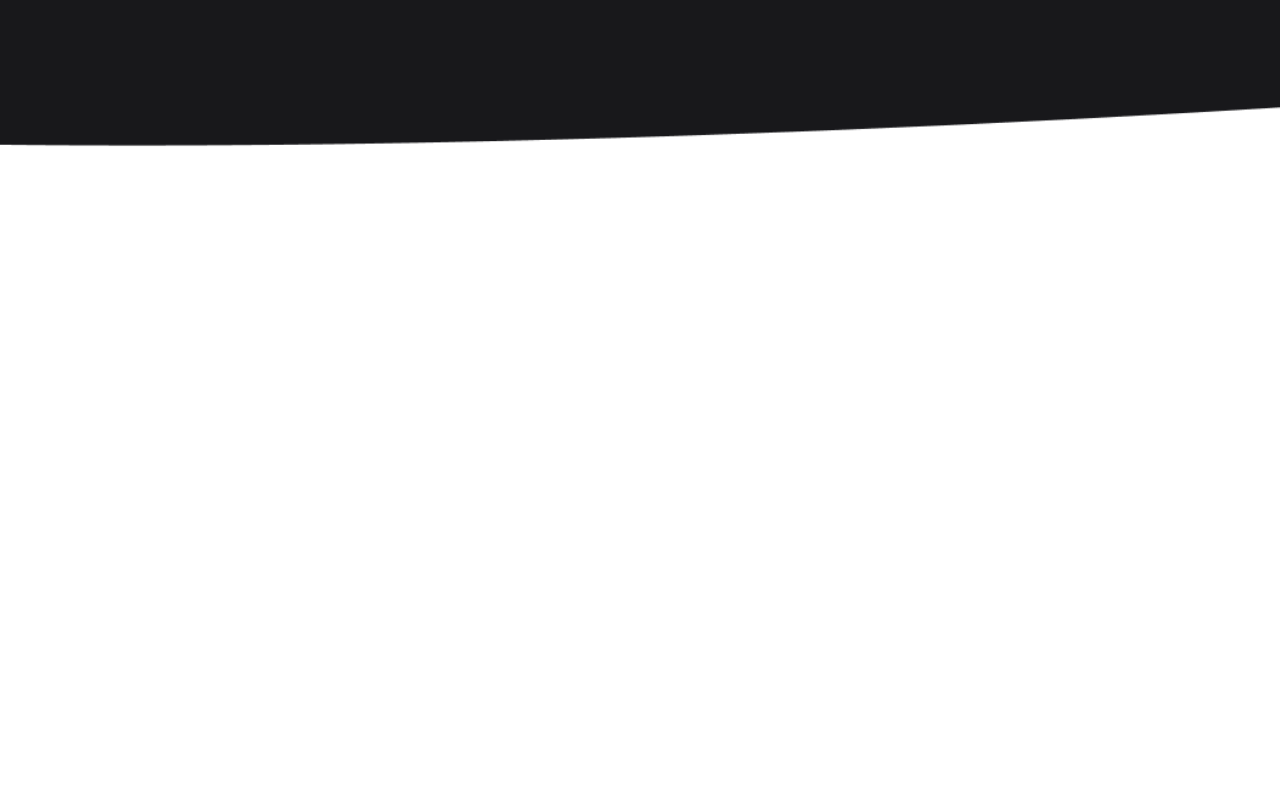
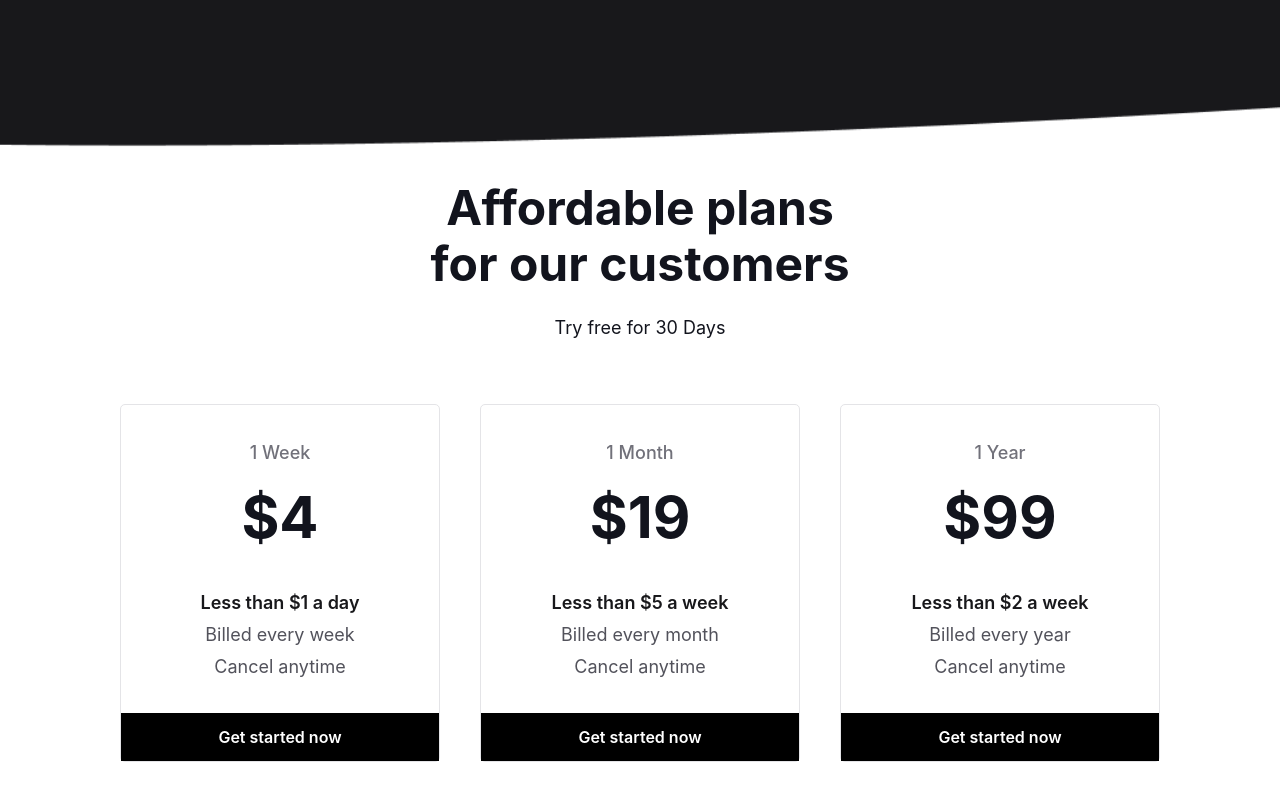
Before and after one commit to gallesSs/Cyber-Security-Landing, a React (Vite) app: page / in a window 1280 px wide. Shown: the part 2922-3722 px from the top of the page. Before the commit the page ends 3102 px from the top, so only its background shows below. Built offline with nearby package versions, Linux system fonts and the light colour scheme.

Commit message:
plans section done

```diff
--- a/src/App.jsx
+++ b/src/App.jsx
@@ -1,12 +1,12 @@
 import Features from "./components/Features/Features.jsx";
 import Header from "./components/Header/Header.jsx";
 import Hero from "./components/Hero/Hero.jsx";
-import Review from "./components/Review/Review.jsx";
 import data from "./DATA/Advantages/data.json";
-import review from "../public/Reviews/reviews-bg.png";
 import AdvantagesList from "./components/Advantage/AdvantagesList.jsx";
 import ReviewList from "./components/Review/ReviewList.jsx";
 import reviewData from "./DATA/Reviews/data.json";
+import PlanList from "./components/Plans/PlanList.jsx";
+import plans from "./DATA/Plans/data.json";
 
 const App = () => {
   return (
@@ -16,16 +16,7 @@ const App = () => {
       <Features />
       <AdvantagesList data={data} />
       <ReviewList data={reviewData} />
-      {/* <section
-        style={{
-          backgroundImage: `url(${review})`,
-          backgroundRepeat: "no-repeat",
-        }}
-        className="text-white">
-        <h2>Trusted by 1200+ world class businesses</h2>
-        <Review count={4} />
-        <Review count={5} />
-      </section> */}
+      <PlanList data={plans} />
     </div>
   );
 };
@@ -66,12 +57,12 @@ export default App;
  - [x] Second content section
  - [x] Done with data from json file
 
-FIXME: Reviews Section
- - [ ] Review as a single component
- - [ ] Responsive
- - [ ] Slidebar
+ Reviews Section
+ - [x] Review as a single component
+ - [x] Responsive
+ - [x] Slidebar
 
- Plans
+FIXME: Plans
  - [ ] Plans as single components
  - [ ] Data from .json file
  - [ ] Hover styles
@@ -83,7 +74,7 @@ FIXME: Reviews Section
 
  📱 Responsiveness
  - [ ] Mobile-first styling
- - [ ] Test breakpoints: 360px, 768px, 1024px, 1280px
+ - [ ] Test breakpoints: 375px, 1600px only
  - [ ] Smooth scroll for anchor links
 
  💡 UI Enhancements
--- /dev/null
+++ b/src/DATA/Plans/data.json
@@ -0,0 +1,26 @@
+[
+{
+  "title": "1 Week",
+  "price": "$4",
+  "subtitle": "Less than $1 a day",
+  "billing": "Billed every week",
+  "cancelPolicy": "Cancel anytime",
+  "buttonText": "Get started now"
+},
+{
+  "title": "1 Month",
+  "price": "$19",
+  "subtitle": "Less than $5 a week",
+  "billing": "Billed every month",
+  "cancelPolicy": "Cancel anytime",
+  "buttonText": "Get started now"
+},
+{
+  "title": "1 Year",
+  "price": "$99",
+  "subtitle": "Less than $2 a week",
+  "billing": "Billed every year",
+  "cancelPolicy": "Cancel anytime",
+  "buttonText": "Get started now"
+}
+]
--- a/src/components/Advantage/Advantage.jsx
+++ b/src/components/Advantage/Advantage.jsx
@@ -6,7 +6,7 @@ const Advantages = ({ url, h2, p, reverse }) => {
     <ul
       className={clsx(
         "px-16 flex flex-col justify-center items-center gap-4 md:px-38 md:justify-between",
-        reverse ? "md:flex-row-reverse" : "flex-row"
+        reverse ? "md:flex-row-reverse" : "md:flex-row"
       )}>
       <img src={url} alt="image-advantage" className="w-85.75 md:w-143" />
       <div className="flex flex-col justify-center items-center gap-4 md:items-start md:gap-7.5">
--- a/src/components/Hero/Hero.jsx
+++ b/src/components/Hero/Hero.jsx
@@ -26,7 +26,7 @@ const Hero = () => {
         access. Use data as needed and provide security.
       </p>
       <button
-        className={`${s.btn} flex gap-2.5 justify-center items-center px-5 py-4 bg-[#EF4444] text-white rounded-[3px] font-semibold max-w-68 transition-all duration-300 hover:bg-red-600 hover:scale-102`}>
+        className={`${s.btn} flex gap-2.5 justify-center items-center px-5 py-4 bg-[#EF4444] text-white rounded-[3px] font-semibold max-w-68 transition-all duration-300 hover:bg-red-600 active:bg-red-600 hover:scale-102 cursor-pointer`}>
         <IoIosSearch />
         Scan Your Website - Free!
       </button>
--- /dev/null
+++ b/src/components/Plans/Plan.jsx
@@ -0,0 +1,35 @@
+const Plan = ({
+  title,
+  price,
+  subtitle,
+  billing,
+  cancelPolicy,
+  buttonText,
+}) => {
+  return (
+    <>
+      <span className="text-[#71717A] text-[18px] font-medium leading-8">
+        {title}
+      </span>
+      <span className="text-[#12141D] text-[58px] font-bold leading-18 mb-5.5">
+        {price}
+      </span>
+      <div className="flex flex-col justify-center items-center mb-4.5">
+        <span className="text-[18px] font-semibold leading-8 text-[#18181B]">
+          {subtitle}
+        </span>
+        <span className="text-[#52525B] text-[18px] leading-8">{billing}</span>
+        <span className="text-[#52525B] text-[18px] leading-8">
+          {cancelPolicy}
+        </span>
+      </div>
+      <button
+        className="w-full text-white px-24 py-3 font-semibold leading-6 bg-black transition-all duration-300 group-active:bg-red-600 group-hover:bg-red-600"
+        type="button">
+        {buttonText}
+      </button>
+    </>
+  );
+};
+
+export default Plan;
--- /dev/null
+++ b/src/components/Plans/PlanList.jsx
@@ -0,0 +1,32 @@
+import Plan from "./Plan";
+
+const PlanList = ({ data }) => {
+  return (
+    <section className="mb-5 md:mb-25">
+      <h2 className="text-[#12141D] text-center font-bold text-[32px] leading-10 mb-5 max-w-86 mx-auto md:text-5xl md:leading-14 md:max-w-114">
+        Affordable plans for our customers
+      </h2>
+      <p className="text-[#12141D] text-[18px] text-center leading-8 mb-8 md:mb-15">
+        Try free for 30 Days
+      </p>
+      <ul className="flex flex-col gap-6 justify-center items-center mx-7 md:flex-row md:gap-10">
+        {data.map((item) => {
+          return (
+            <li className="w-80 flex flex-col justify-center items-center border-[1px] border-[#E4E4E7] rounded-[5px] pt-8 gap-3 group cursor-pointer">
+              <Plan
+                title={item.title}
+                subtitle={item.subtitle}
+                price={item.price}
+                cancelPolicy={item.cancelPolicy}
+                billing={item.billing}
+                buttonText={item.buttonText}
+              />
+            </li>
+          );
+        })}
+      </ul>
+    </section>
+  );
+};
+
+export default PlanList;
--- a/src/components/Review/ReviewList.jsx
+++ b/src/components/Review/ReviewList.jsx
@@ -25,7 +25,7 @@ const ReviewList = ({ data }) => {
       {/* ✅ Обёртка с relative для навигации */}
       <div className="relative md:w-[1211px] mx-auto">
         <Swiper
-          modules={[Navigation, Pagination]}
+          modules={[Navigation]}
           loop={true}
           slidesPerView={1}
           pagination={{ clickable: true }}
@@ -34,7 +34,7 @@ const ReviewList = ({ data }) => {
             prevEl: ".swiper-button-prev-custom",
           }}
           breakpoints={{
-            1024: {
+            768: {
               slidesPerView: 2,
               spaceBetween: 211,
             },
```
